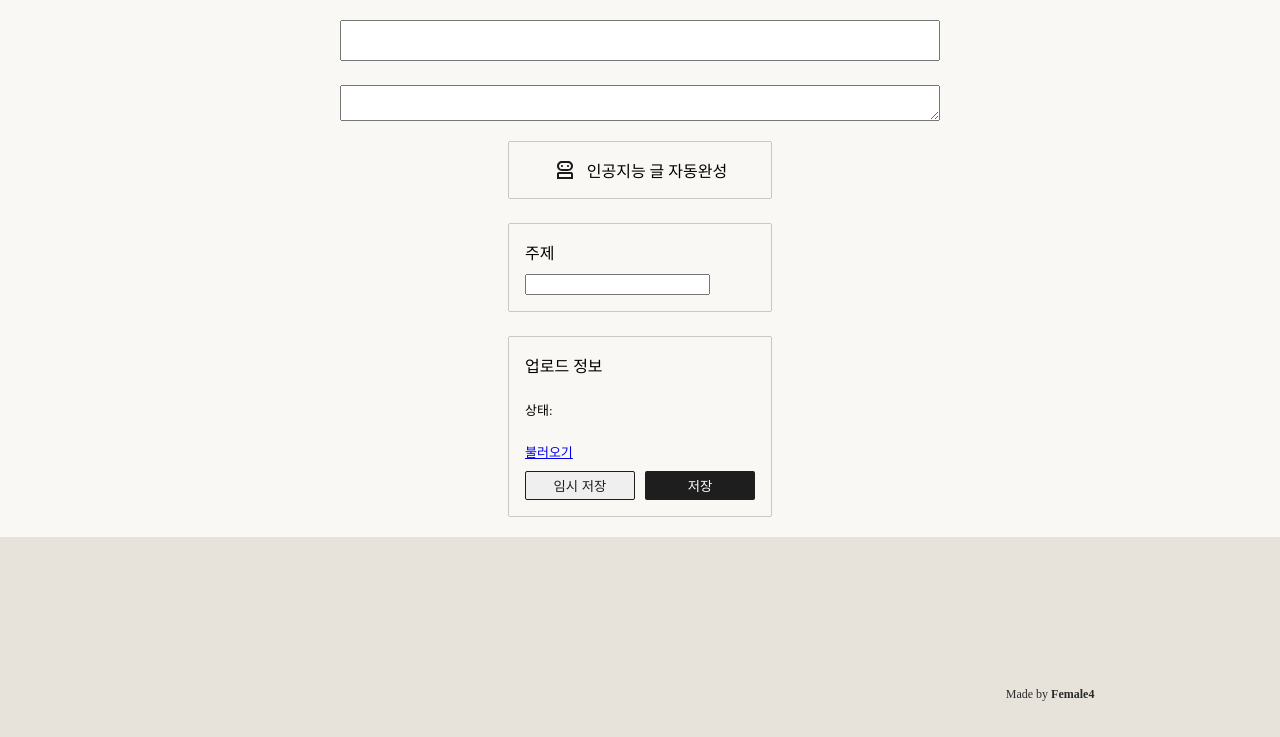
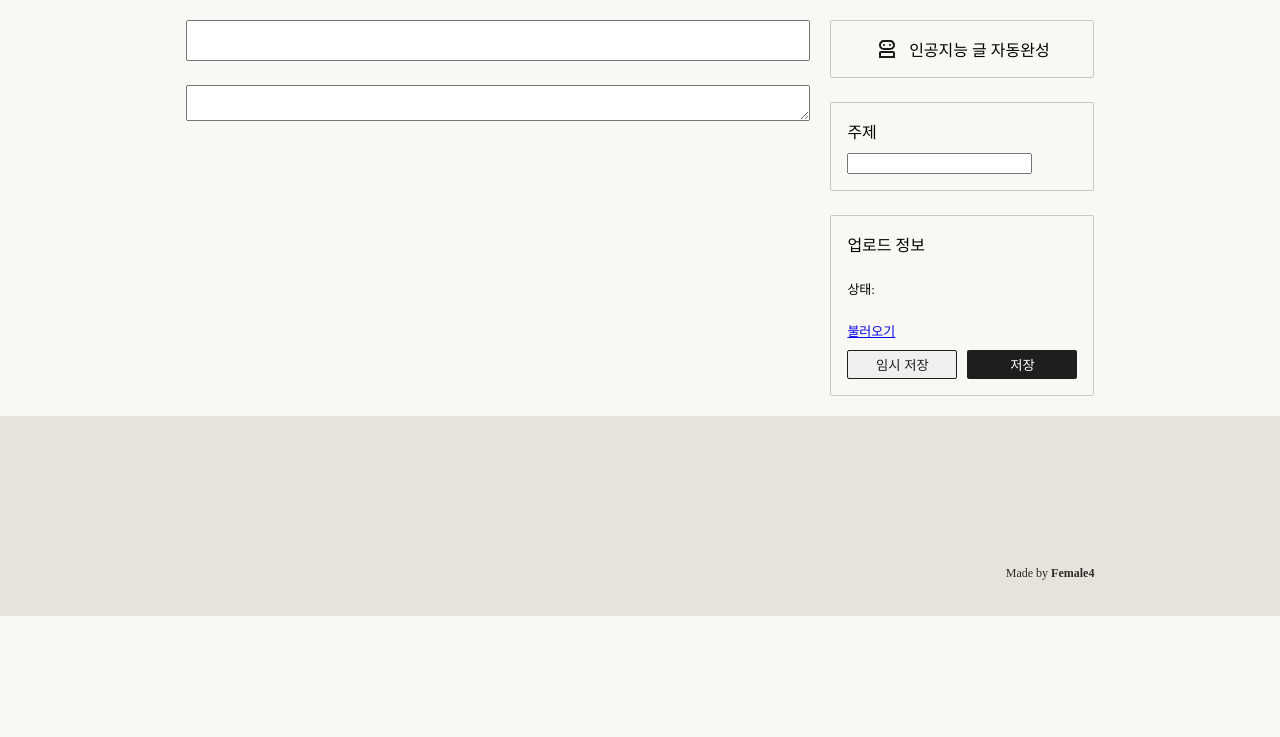
Before and after one commit to ted1117/Female4, a Django app: template myblogproject/myblogapp/templates/write.html in a window 1280 px wide. Shown: the part 110-847 px from the top of the page. After the commit the page ends 726 px from the top, so only its background shows below. Run offline with Django 4.2, Linux system fonts and the light colour scheme; the template is opened without the code that fills it: most values are stand-ins (such as "Sample title", 1, 10 or a date in 2020); form fields are guessed from the names that the template uses; some web fonts are replaced.

Commit message:
!HOTFIX: write 페이지 구조 수정
- draft의 css가 write에 적용되는 현상 수정

```diff
--- a/myblogproject/myblogapp/static/css/drafts.css
+++ b/myblogproject/myblogapp/static/css/drafts.css
@@ -25,7 +25,7 @@
     cursor: pointer;
 }
 
-form {
+.myModal form {
     display: flex;
     flex-direction: column;
     justify-content: center;
```
